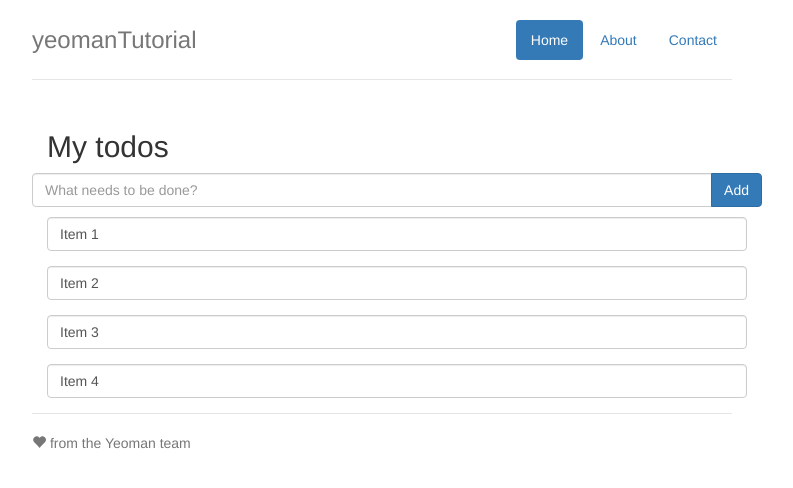
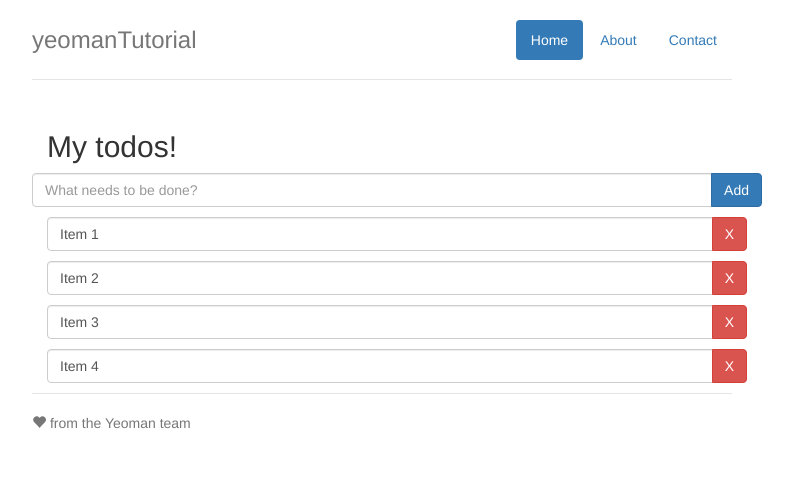
Before and after one commit to herereadthis/yeoman_tutorial, a website: page app/index.html in a window 1280 px wide. Shown: the whole page, without its empty margins (258-1051 px from the left). Drawn offline with nearby package versions, Linux system fonts and the light colour scheme; some packages are replaced by stand-ins of ours; files that its build step writes are made by us from their sources.

Commit message:
completes step six, add and remove todo items

```diff
--- a/app/scripts/controllers/main.js
+++ b/app/scripts/controllers/main.js
@@ -8,6 +8,13 @@
  * Controller of the yeomanTutorialApp
  */
 angular.module('yeomanTutorialApp')
-  .controller('MainCtrl', function ($scope) {
-    $scope.todos = ['Item 1', 'Item 2', 'Item 3', 'Item 4'];
-  });
+	.controller('MainCtrl', function ($scope) {
+		$scope.todos = ['Item 1', 'Item 2', 'Item 3', 'Item 4'];
+		$scope.addTodo = function() {
+			$scope.todos.push($scope.todo);
+			$scope.todo = '';
+		};
+		$scope.removeTodo = function(index) {
+			$scope.todos.splice(index,1);
+		}
+	});
--- a/app/views/main.html
+++ b/app/views/main.html
@@ -1,5 +1,5 @@
 <div class="container">
-  <h2>My todos</h2>
+    <h2>My todos!</h2>
 
     <!-- Todos input -->
     <form role="form" ng-submit="addTodo()">
@@ -17,7 +17,10 @@
     <!-- Todos list -->
     <!-- ng-repeat is an Angular directive that instantiates a template once per item in a collection -->
     <!-- basically, for each "todo" in the "todos" array, the <p /> block will repeat. -->
-  <p class="form-group" ng-repeat="todo in todos">
+    <p class="input-group" ng-repeat="todo in todos">
         <input type="text" ng-model="todo" class="form-control">
+        <span class="input-group-btn">
+            <button class="btn btn-danger" ng-click="removeTodo($index)" aria-label="Remove">X</button>
+        </span>
     </p>
 </div>
```
Lines whose indentation alone changed are shown as unchanged.
